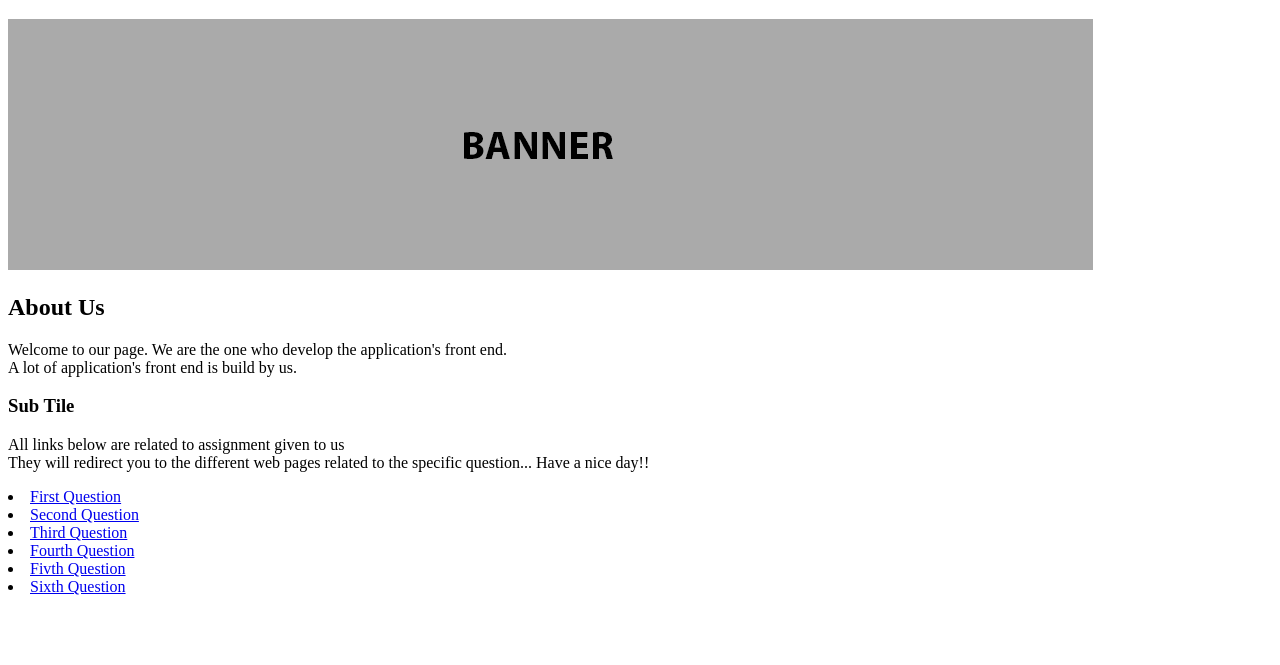
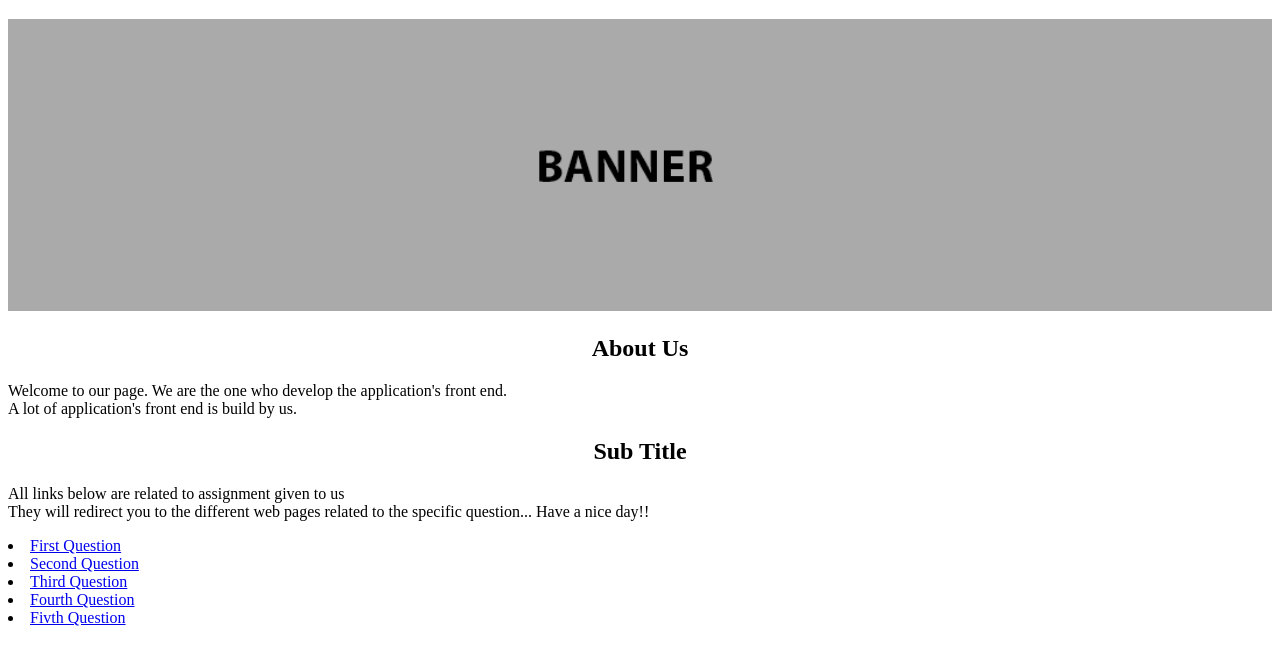
Before and after one commit to sohailpatel/FrontEndRepo, a plain HTML site: page HTML_Basic/index.html in a window 1280 px wide. Shown: the part 61-726 px from the top of the page. Drawn offline with Linux system fonts and the light colour scheme.

Commit message:
Index.html file image size updated

```diff
--- a/HTML_Basic/index.html
+++ b/HTML_Basic/index.html
@@ -8,13 +8,13 @@
 	</head>
 	<body>
 		<div>
-			<img src="images/banner.png" alt="Banner">
-			<h2>About Us</h2>
+			<img src="images/banner.png" alt="Banner" width=100% height=100%>
+			<center><h2>About Us</h2></center>
 			<p>
 				Welcome to our page. We are the one who develop the application's front end.<br/>
 				A lot of application's front end is build by us.
 			</p>
-			<h3>Sub Tile</h3>
+			<center><h2>Sub Title</h2></center>
 			<p>
 				All links below are related to assignment given to us<br/>
 				They will redirect you to the different web pages related to the specific question... Have a nice day!!
@@ -27,7 +27,6 @@
 				<li><a href="third.html" target="_blank">Third Question</li>
 				<li><a href="fourth.html" target="_blank">Fourth Question</li>
 				<li><a href="fivth.html" target="_blank">Fivth Question</li>
-				<li><a href="sixth.html" target="_blank">Sixth Question</li>
 			</ui>
 		</div>
 	</body>
```
